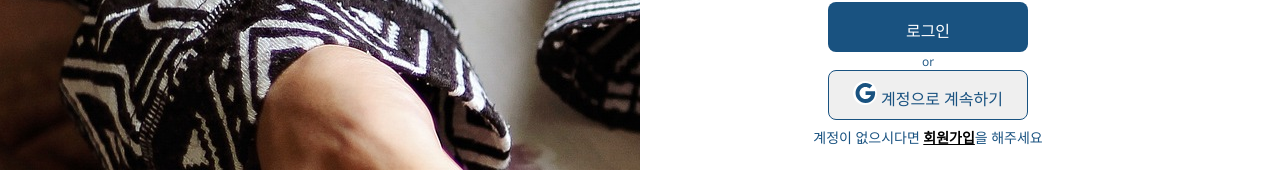
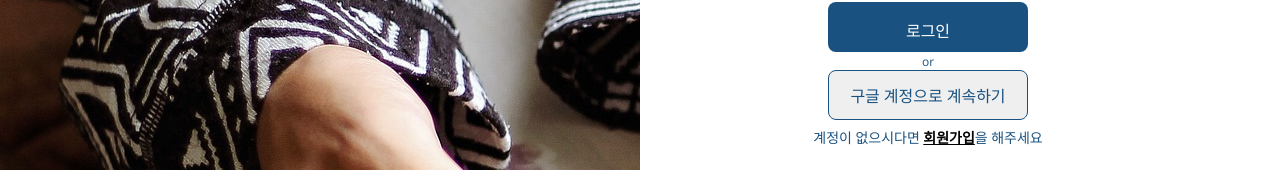
Before and after one commit to 94Jun/Team-Project-D, a React (Create React App) app: page / in a window 1280 px wide. Shown: the part 422-592 px from the top of the page. Built offline with nearby package versions, Linux system fonts and the light colour scheme; a web font is replaced by a local one.

Commit message:
Update LoginPage.jsx

```diff
--- a/src/pages/login/LoginPage.jsx
+++ b/src/pages/login/LoginPage.jsx
@@ -143,7 +143,7 @@ const LoginPage = () => {
           <span style={{ fontSize: "12px", margin: "7px" }}> or </span> <br />
           <button className={styles.simplebtn2} onClick={googleLogin}>
             {" "}
-            <GoogleIcon /> 계정으로 계속하기
+            구글 계정으로 계속하기
           </button>{" "}
           <br />
           <div className={styles.textm}>
```
